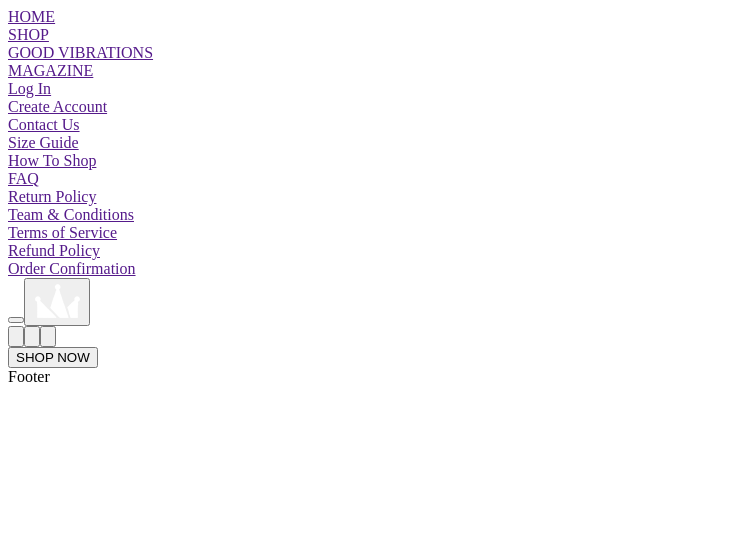
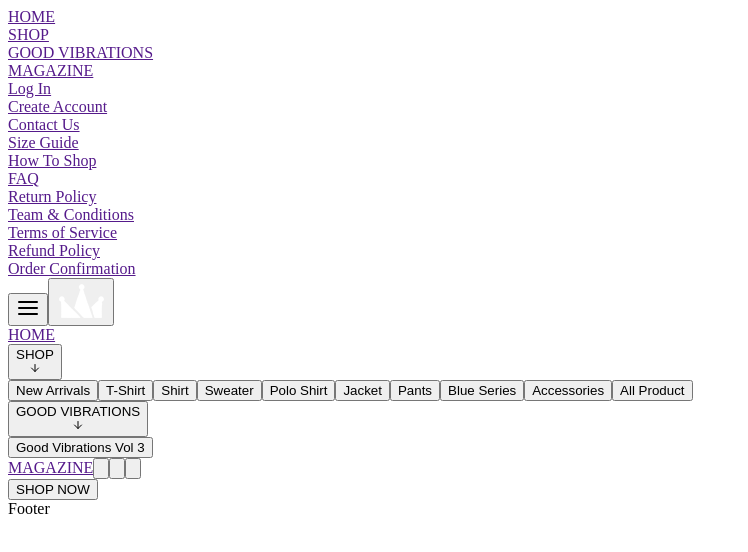
Before and after one commit to Kelompok-3-Harisenin/Final-Project-2, a React (Vite) app: page / in a window 1280 px wide. Shown: the top 552 px of the page, without its empty margins (0-748 px from the left). Built offline with nearby package versions, Linux system fonts and the light colour scheme; the HTML template or start-up script is replaced by a standard one.

Commit message:
Header and nav main function done

```diff
--- a/package.json
+++ b/package.json
@@ -10,8 +10,10 @@
     "preview": "vite preview"
   },
   "dependencies": {
+    "feather-icons": "^4.29.0",
     "react": "^18.2.0",
     "react-dom": "^18.2.0",
+    "react-feather": "^2.0.10",
     "react-router-dom": "^6.11.1"
   },
   "devDependencies": {
--- a/src/components/Header.jsx
+++ b/src/components/Header.jsx
@@ -1,68 +1,113 @@
-
 import { useEffect, useState } from "react";
 import HamburgerNav from "./HamburgerNav";
-
-
-
-
-
+import * as Icon from 'react-feather';
 
 const Header = () => {
-
-  const [navbarState,setNavbarState] = useState(false)
+  const [navbarState, setNavbarState] = useState(false);
   let toggleClassCheck = navbarState ? "hamburger-nav active" : "hamburger-nav";
 
 
+// document.addEventListener('click', e => {
+//   const isDropdownButton = e.target.matches("[data-dropdown-button]")
+//   if (!isDropdownButton && e.target.closest ('[data-dropdown]') != null) return
+
+//   let currentDropdown
+//   if (isDropdownButton) {
+//     currentDropdown = e.target.closest('[data-dropdown]')
+//     currentDropdown.className.toggle('active')
+//   }
+
+//   document.querySelectorAll("[data-dropdown].active").forEach(dropdown => {
+//     if (dropdown === currentDropdown) return
+//     dropdown.className.remove('active')
+//   })
+// })
 
   return (
     <>
-<HamburgerNav toggleClassCheck={toggleClassCheck}/>
+      <HamburgerNav toggleClassCheck={toggleClassCheck} />
 
       <div className=" pt-5 fixed w-full z-50">
         <div className=" container mx-auto flex justify-between items-center sm:px-0 px-10">
-            <button
+<button>
+  <Icon.Menu href="" className="flex text-white sm:hidden relative w-[30px] h-[30px] " id="hamburger-menu"
+  onClick={() => setNavbarState(!navbarState)}/>
+</button>
+
+          {/* <button
             href=""
             className=" flex text-slate-900 sm:hidden relative w-[30px] h-[30px] bottom-[10px] "
-              id='hamburger-menu'
-              onClick={()=>setNavbarState(!navbarState)}
+            id="hamburger-menu"
+            onClick={() => setNavbarState(!navbarState)}
           >
-              <div
-                className=" absolute block h-[2px] top-[17px] bg-white w-5 left-1"
-              ></div>
-              <div
-                className=" absolute block h-[2px] top-[24px] bg-white w-5 left-1"
-              ></div>
-              <div
-                className=" absolute block h-[2px] top-[31px] bg-white w-5 left-1"
-              ></div>
-            </button>
+            <div className=" absolute block h-[2px] top-[17px] bg-white w-5 left-1"></div>
+            <div className=" absolute block h-[2px] top-[24px] bg-white w-5 left-1"></div>
+            <div className=" absolute block h-[2px] top-[31px] bg-white w-5 left-1"></div>
+          </button> */}
 
-            <button href="" className="logo">
+          <button href="" className="logo mb-2 ">
             <img
-                className="max-h-14 max-w-[240px] sm:pl-12 pl-12"
+              className="max-h-14 max-w-[240px] sm:left-12 ml-12 "
               src="/assets/Homepage/hero-logo.png"
               alt=""
             />
           </button>
-            <div className="site-nav flex text-white gap-2">
-              <button className="w-7 h-7" href=""
-                ><svg xmlns="http://www.w3.org/2000/svg" viewBox="0 0 24 24">
+
+          <div className="flex text-white gap-2 ">
+            <a className=" h-7 hidden md:block text-xl px-3 hover:text-[#232324]" href="">
+              HOME
+            </a>
+
+            <div className="dropdown w-32 hidden md:flex" data-dropdown>
+            <button className="nav-link h-7 text-xl pl-7 w-full flex" data-dropdown-button href="">
+              SHOP <div className="mt-2 ml-2"><Icon.ArrowDown size={12}/></div>
+            </button>
+            <div className="dropdown-menu text-lg">
+              <button className="block hover:text-gray-600"> New Arrivals</button>
+              <button className="block hover:text-gray-600"> T-Shirt</button>
+              <button className="block hover:text-gray-600"> Shirt</button>
+              <button className="block hover:text-gray-600"> Sweater</button>
+              <button className="block hover:text-gray-600"> Polo Shirt</button>
+              <button className="block hover:text-gray-600"> Jacket</button>
+              <button className="block hover:text-gray-600"> Pants</button>
+              <button className="block hover:text-gray-600"> Blue Series</button>
+              <button className="block hover:text-gray-600"> Accessories</button>
+              <button className="block hover:text-gray-600"> All Product</button>
+            </div>
+            </div>
+
+            <div className="dropdown">
+            <button className="nav-link h-7 hidden md:flex text-xl " href="">
+              GOOD VIBRATIONS <div className="mt-2 ml-2"><Icon.ArrowDown size={12}/></div>
+            </button>
+            <div className="dropdown-menu ">
+              <button className="hover:text-gray-600 "> Good Vibrations Vol 3</button>
+            </div>
+            </div>
+
+            <a className=" h-7 hidden md:block text-xl px-3 hover:text-[#232324]" href="">
+              MAGAZINE
+            </a>
+
+            <button className="w-7 h-7 hover:text-[#232324]" href="">
+              <svg xmlns="http://www.w3.org/2000/svg" viewBox="0 0 24 24">
                 <path
                   fill="currentColor"
                   d="M12 12c2.21 0 4-1.79 4-4s-1.79-4-4-4s-4 1.79-4 4s1.79 4 4 4zm0 2c-2.67 0-8 1.34-8 4v2h16v-2c0-2.66-5.33-4-8-4z"
                 />
               </svg>
             </button>
-              <button className="w-7 h-7" href=""
-                ><svg xmlns="http://www.w3.org/2000/svg" viewBox="0 0 24 24">
+
+            <button className="w-7 h-7 hover:text-[#232324]" href="">
+              <svg xmlns="http://www.w3.org/2000/svg" viewBox="0 0 24 24">
                 <path
                   fill="currentColor"
                   d="m19.6 21l-6.3-6.3q-.75.6-1.725.95T9.5 16q-2.725 0-4.612-1.888T3 9.5q0-2.725 1.888-4.612T9.5 3q2.725 0 4.612 1.888T16 9.5q0 1.1-.35 2.075T14.7 13.3l6.3 6.3l-1.4 1.4ZM9.5 14q1.875 0 3.188-1.313T14 9.5q0-1.875-1.313-3.188T9.5 5Q7.625 5 6.312 6.313T5 9.5q0 1.875 1.313 3.188T9.5 14Z"
                 />
               </svg>
             </button>
-              <button className="w-7 h-7" href=""
-                ><svg xmlns="http://www.w3.org/2000/svg" viewBox="0 0 256 256">
+            <button className="w-7 h-7 hover:text-[#232324]" href="">
+              <svg xmlns="http://www.w3.org/2000/svg" viewBox="0 0 256 256">
                 <path
                   fill="currentColor"
                   d="M222.14 58.87A8 8 0 0 0 216 56H54.68l-4.89-26.86A16 16 0 0 0 34.05 16H16a8 8 0 0 0 0 16h18l25.56 140.29a24 24 0 0 0 5.33 11.27a28 28 0 1 0 44.4 8.44h45.42a27.75 27.75 0 0 0-2.71 12a28 28 0 1 0 28-28H83.17a8 8 0 0 1-7.87-6.57L72.13 152h116a24 24 0 0 0 23.61-19.71l12.16-66.86a8 8 0 0 0-1.76-6.56ZM180 192a12 12 0 1 1-12 12a12 12 0 0 1 12-12Zm-96 0a12 12 0 1 1-12 12a12 12 0 0 1 12-12Z"
@@ -73,7 +118,7 @@ const Header = () => {
         </div>
       </div>
     </>
-  )
-}
+  );
+};
 
-export default Header
+export default Header;
--- a/src/components/Homepage.jsx
+++ b/src/components/Homepage.jsx
@@ -12,7 +12,7 @@ const Homepage = () => {
         <div className="h-screen flex justify-center">
           <button
             href=""
-            className="button my-auto text-white border bg-[#1f2021] py-3 px-5 font-medium"
+            className="button my-auto text-white border bg-[#1f2021] py-3 px-5 font-medium hover:text-gray-400 hover:opacity-90"
           >
             SHOP NOW
           </button>
--- a/src/styles/index.css
+++ b/src/styles/index.css
@@ -20,6 +20,9 @@
 }
 
 @layer utilities {
+
+
+
   .hamburger-nav {
 
     background-color: #232324;
@@ -36,6 +39,7 @@
   }
 
   .hamburger-text {
+    @apply hover:text-white;
     color: #bbcbcb;
     display: block;
     margin: 1.5rem 0;
@@ -44,6 +48,7 @@
   }
 
   .hamburger-text-small {
+    @apply hover:text-white;
     color: #bbcbcb;
     display: block;
     margin: 0.5rem;
@@ -59,3 +64,36 @@
 
   }
 }
+.dropdown > .nav-link:focus,
+  .nav-link:hover{
+    color: #232324;
+  }
+
+.nav-link:hover{
+  color: #232324;
+}
+
+  .dropdown{
+    position: relative;
+  }
+
+  .dropdown-menu{
+    opacity: 0;
+    position: absolute;
+    left: 0;
+    top: calc(100% + .25rem);
+    background-color: #232324;
+    padding: .75rem;
+    border-radius: .25rem;
+    box-shadow: 0 2px 5px 0 rgba(0,0,0,.1);
+  transition: opacity 150ms ease-in-out, transform 150ms ease-in-out;
+  transform: translateY(-10px);
+  pointer-events: none;
+  }
+
+
+  .dropdown > .nav-link:focus + .dropdown-menu{
+    opacity: 1;
+    transform: translateY(0);
+    pointer-events: auto;
+  }
```
Also changed, not shown: src/components/HamburgerNav.jsx (+8 -0 lines), 1 other file (tests, documents, lock files or other folders). Lines whose indentation alone changed are shown as unchanged.
